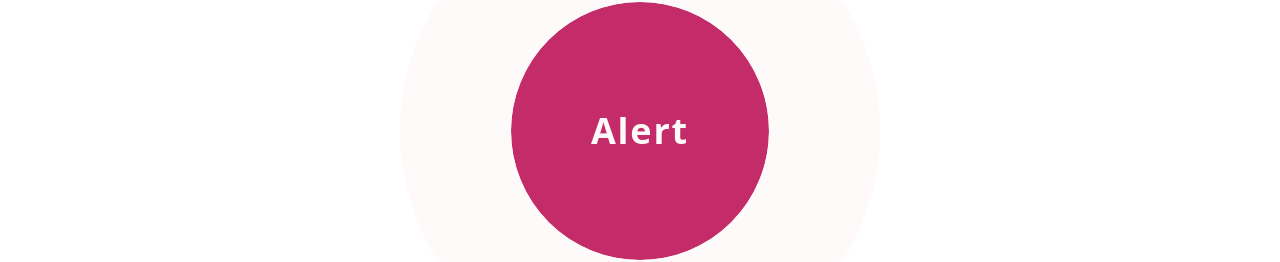
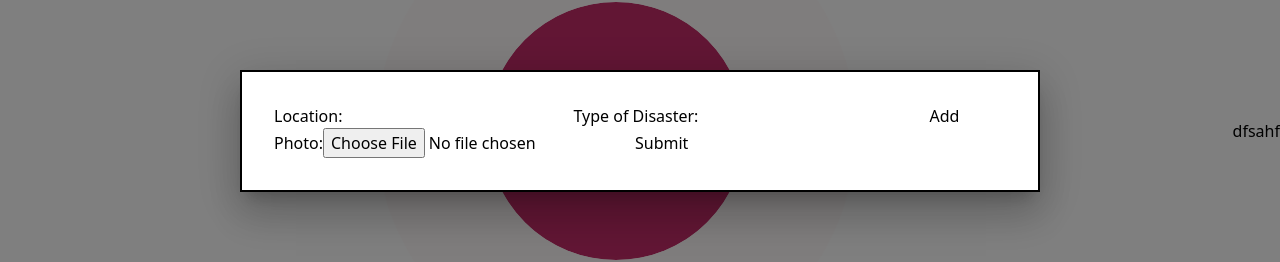
Before and after one commit to Bhanu1776/Community-Resilience-Network, a React (Vite) app in the folder client/: page /home in a window 1280 px wide. Both pictures are taken after a click on the button "Alert". Shown: the part 269-531 px from the top of the page. Built offline with nearby package versions, Linux system fonts and the light colour scheme; no server answers; what tailwindcss-debug-screens would draw is missing.

Commit message:
feat: added Modal on alert button

```diff
--- a/client/src/pages/home.jsx
+++ b/client/src/pages/home.jsx
@@ -1,16 +1,76 @@
+import * as React from "react";
+import Box from "@mui/material/Box";
+import Modal from "@mui/material/Modal";
+import Fade from "@mui/material/Fade";
+import Backdrop from "@mui/material/Backdrop";
+
+const style = {
+  position: "absolute",
+  top: "50%",
+  left: "50%",
+  transform: "translate(-50%, -50%)",
+  width: 800,
+  bgcolor: "background.paper",
+  border: "2px solid #000",
+  boxShadow: 24,
+  p: 4,
+};
+
 export const Home = () => {
+  const [open, setOpen] = React.useState(false);
+  const handleOpen = () => {
+    setOpen(true);
+  };
+
+  const handleClose = () => {
+    setOpen(false);
+  };
   return (
-    <div className="flex justify-center w-full min-h-screen items-center">
+    <><div className="flex items-center justify-center w-full min-h-screen">
       <button
-        className=" relative top-0 left-0 bg-pink-700 hover:bg-pink-800 aspect-square p-20 rounded-full outline hover:outline-2 hover:outline-offset-2 hover:outline-neutral-800  text-white text-4xl font-semibold tracking-wider duration-150 ease-in-out transition-all"
-        onClick={() => {}}
+        className="relative top-0 left-0 p-20 text-4xl font-semibold tracking-wider text-white transition-all duration-150 ease-in-out bg-pink-700 rounded-full hover:bg-pink-800 aspect-square outline hover:outline-2 hover:outline-offset-2 hover:outline-neutral-800"
+        onClick={handleOpen}
       >
         Alert
-        <span className=" absolute top-0 left-0 flex h-full w-full">
-          <span className="animate-ping absolute inline-flex h-full w-full rounded-full bg-red-400 opacity-10"></span>
-          <span className="animate-ping absolute inline-flex h-full w-full rounded-full bg-red-100 opacity-75"></span>
+        <span className="absolute top-0 left-0 flex w-full h-full ">
+          <span className="absolute inline-flex w-full h-full bg-red-400 rounded-full animate-ping opacity-10"></span>
+          <span className="absolute inline-flex w-full h-full bg-red-100 rounded-full opacity-75 animate-ping"></span>
         </span>
       </button>
-    </div>
+      <Modal
+        aria-labelledby="transition-modal-title"
+        aria-describedby="transition-modal-description"
+        open={open}
+        onClose={handleClose}
+        closeAfterTransition
+        slots={{ backdrop: Backdrop }}
+        slotProps={{
+          backdrop: {
+            timeout: 500,
+          },
+        }}
+      >
+        <Fade in={open}>
+          <Box sx={style}>
+            <form>
+              <label>
+                Location:
+                <input type="text" name="location" />
+              </label>
+              <label>
+                Type of Disaster:
+                <input type="text" name="disasterType" />
+              </label>
+              <label>
+                Add Photo:
+                <input type="file" name="disasterPhoto" />
+              </label>
+              <input type="submit" value="Submit" />
+            </form>
+          </Box>
+        </Fade>
+      </Modal>
+
+    </div><button>dfsahf</button></>
   );
 };
```
